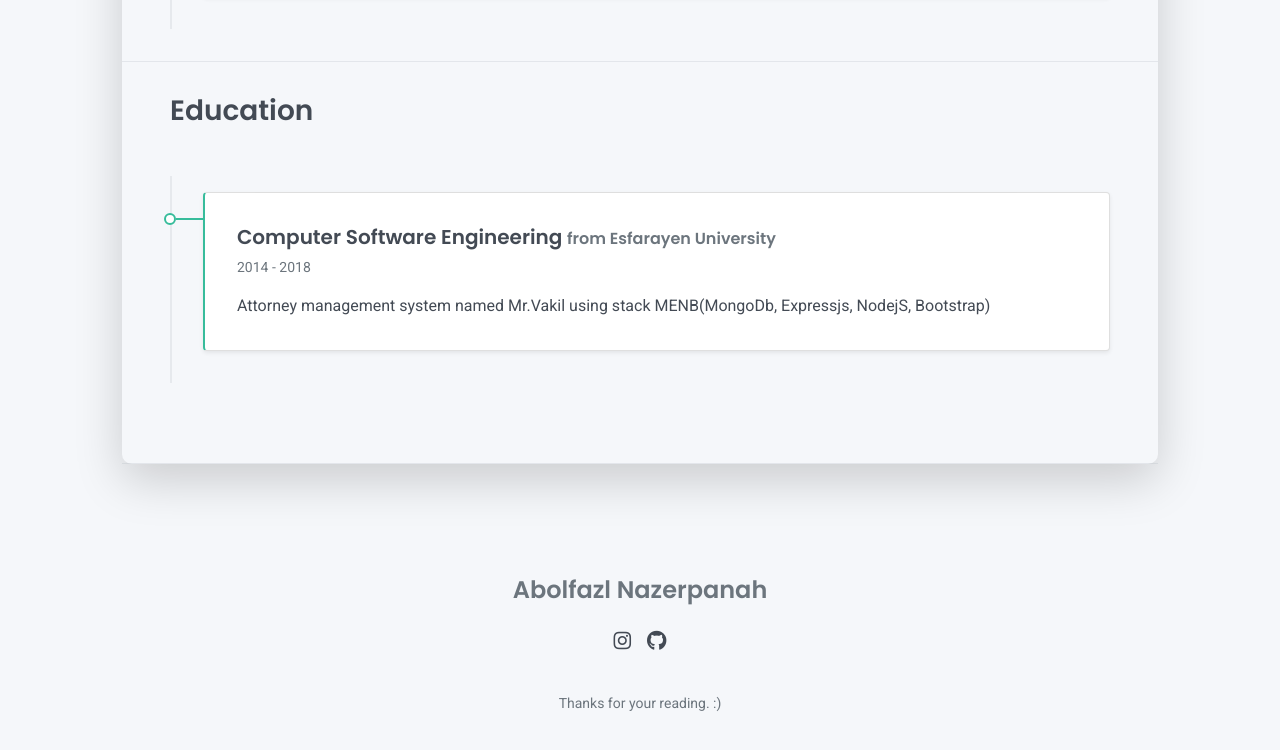
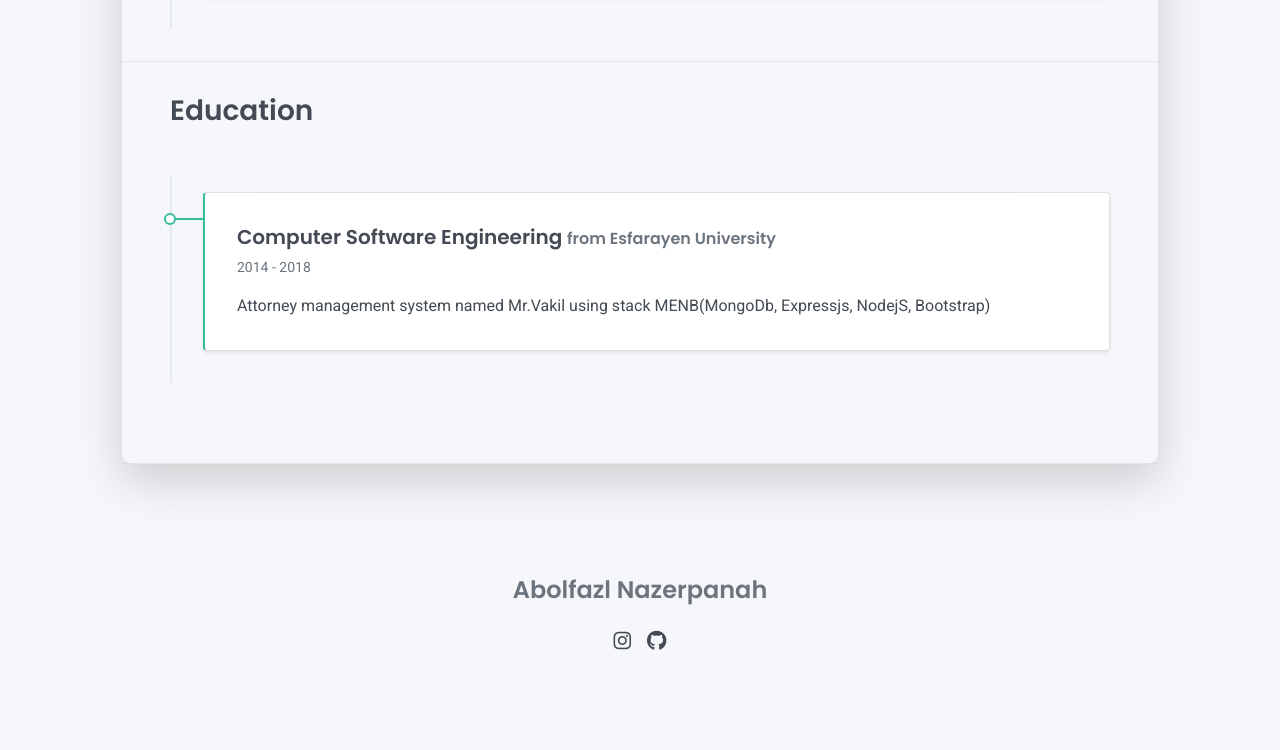
Before and after one commit to abolfazlnv/abolfazlnv.github.io, a plain HTML site: page index.html in a window 1280 px wide. Shown: the part 1777-2527 px from the top of the page. Drawn offline with Linux system fonts and the light colour scheme.

Commit message:
edit footer

```diff
--- a/index.html
+++ b/index.html
@@ -211,9 +211,9 @@
             </nav>
           </div>
         </div>
-        <div class="text-small">
-          <div class="mb-1">Thanks for your reading. :)</div>
-        </div>
+<!--        <div class="text-small">-->
+<!--          <div class="mb-1">Thanks for your reading. :)</div>-->
+<!--        </div>-->
       </div>
     </footer>
     <script src="scripts/bootstrap.bundle.min.js?ver=1.2.0"></script>
```
Also changed, not shown: 404.html (+3 -3 lines).
